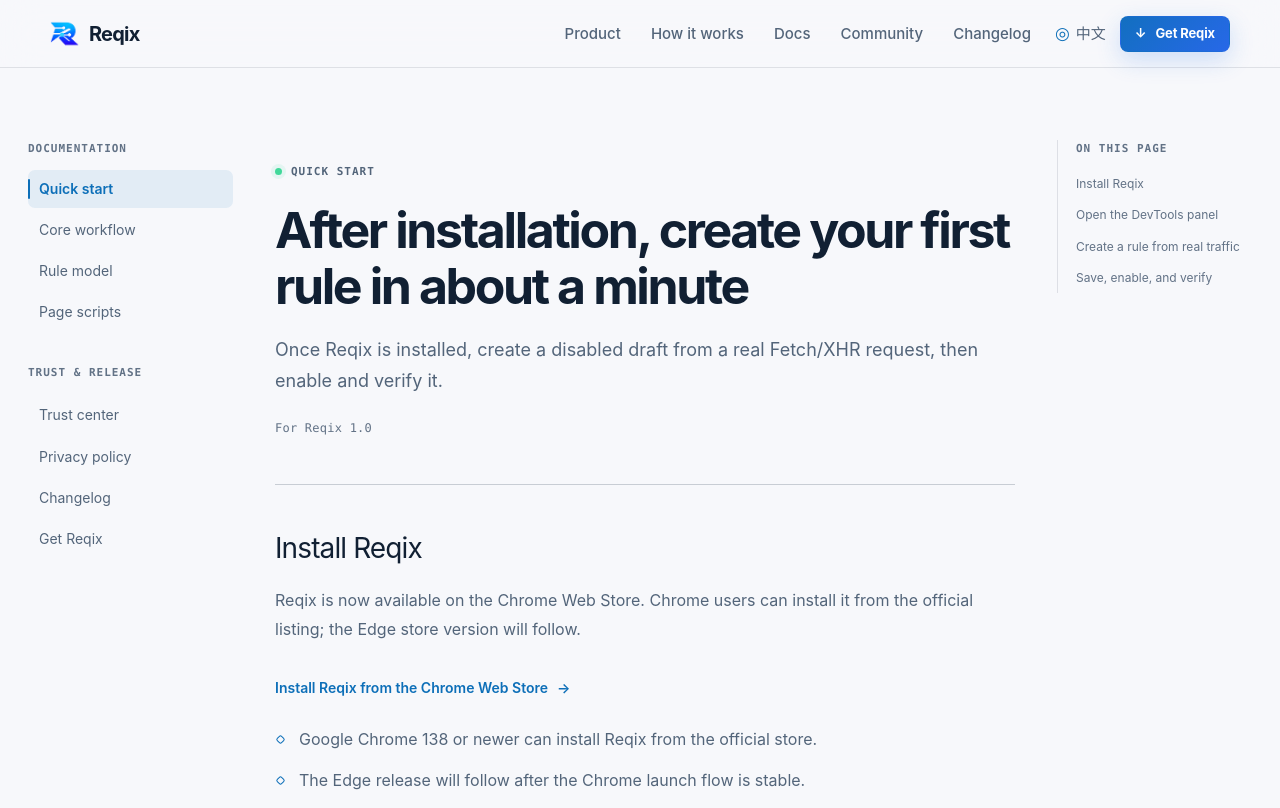
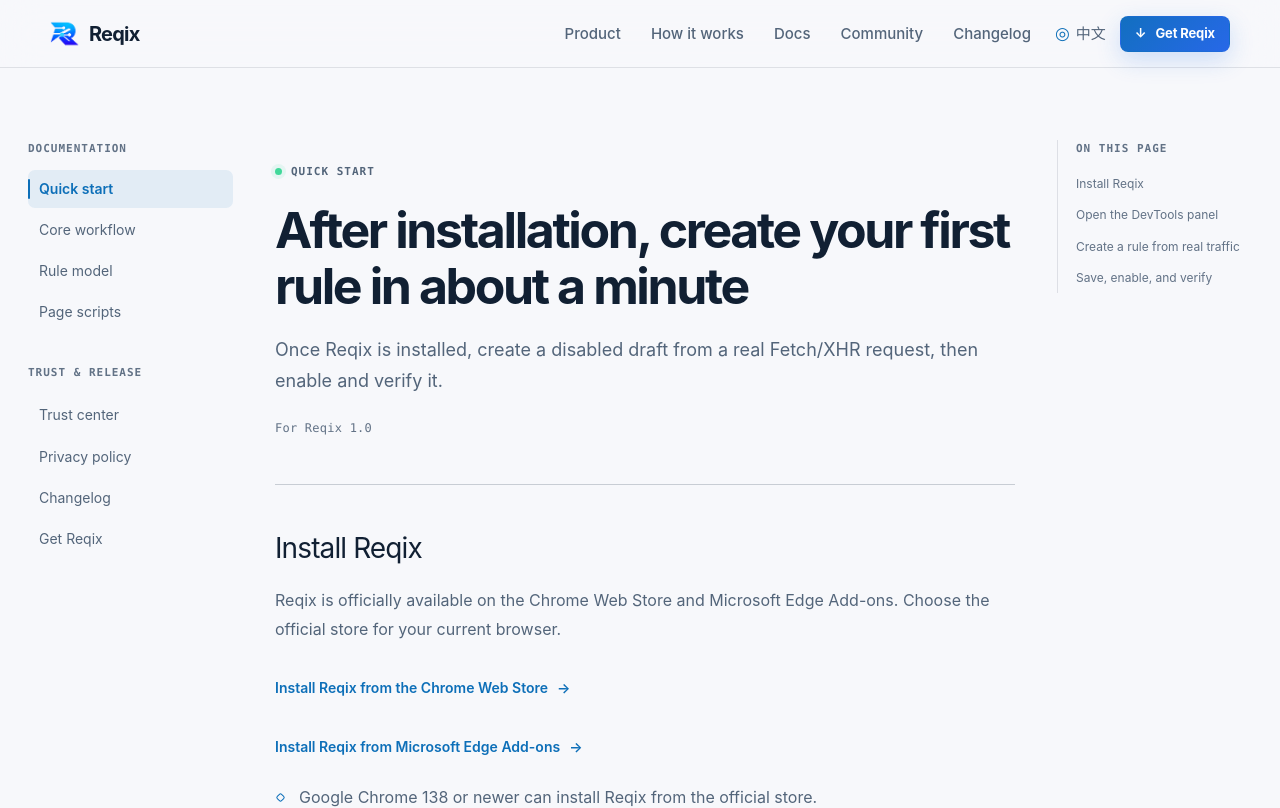
Before and after one commit to reqix-dev/reqix-website, a Next.js app: page /en/docs in a window 1280 px wide. Shown: the top 808 px of the page. Built offline with nearby package versions, Linux system fonts and the light colour scheme.

Commit message:
Publish Edge download option

```diff
--- a/app/globals.css
+++ b/app/globals.css
@@ -268,6 +268,8 @@
 .article-content > section { padding: 45px 0; border-bottom: 1px solid var(--border); scroll-margin-top: 92px; }
 .article-content h2 { margin: 0 0 20px; font-size: 28px; line-height: 1.3; letter-spacing: -.032em; }.article-content h3 { margin: 0; font-size: 17px; }.article-content p { margin: 0 0 17px; color: var(--text-soft); font-size: 16px; line-height: 1.82; }
 .article-content ul { margin: 22px 0; padding: 0; list-style: none; display: grid; gap: 13px; }.article-content ul li { position: relative; padding-left: 24px; color: var(--text-soft); font-size: 16px; line-height: 1.75; }.article-content ul li::before { content: ""; position: absolute; left: 2px; top: .7em; width: 7px; height: 7px; border: 1px solid var(--blue); border-radius: 2px; transform: rotate(45deg); }
+.article-download-action { margin: 25px 0 0 !important; }
+.article-download-link { min-height: 48px; padding-inline: 21px; font-size: 16px; font-weight: 720; }
 .article-steps { margin: 27px 0; padding: 0; list-style: none; display: grid; gap: 12px; }.article-steps li { display: grid; grid-template-columns: 42px 1fr; gap: 16px; padding: 19px; border: 1px solid var(--border); border-radius: 10px; background: var(--surface); }.article-steps li > span { width: 32px; height: 32px; display: grid; place-items: center; border-radius: 7px; background: var(--blue-soft); color: var(--blue); font-family: var(--font-mono); font-size: 11px; }.article-steps p { margin: 6px 0 0; font-size: 15px; line-height: 1.7; }
 .code-block { margin: 26px 0; overflow: hidden; border: 1px solid var(--border-strong); border-radius: 10px; background: #08111e; color: #b9cee5; }
 .code-bar { height: 39px; display: flex; align-items: center; gap: 5px; padding: 0 13px; border-bottom: 1px solid rgba(148,163,184,.12); background: #0d1827; }.code-bar span { width: 6px; height: 6px; border-radius: 50%; background: #3a485d; }.code-bar b { margin-left: 6px; color: #7d8da2; font-family: var(--font-mono); font-size: 11px; font-weight: 500; }.code-block pre { margin: 0; padding: 21px 23px; overflow-x: auto; font-family: var(--font-mono); font-size: 13px; line-height: 1.8; }
--- a/app/site-content.ts
+++ b/app/site-content.ts
@@ -2,6 +2,8 @@
 
 export const CHROME_WEB_STORE_URL =
   "https://chromewebstore.google.com/detail/reqix-intercept-modify-mo/jglhpmlcngcdkkdfjphlgfgbdabckfji";
+export const EDGE_ADDONS_URL =
+  "https://microsoftedge.microsoft.com/addons/detail/reqix%EF%BC%9A%E6%8B%A6%E6%88%AA%E3%80%81%E4%BF%AE%E6%94%B9%E4%B8%8E-mock-http-%E8%AF%B7%E6%B1%82/jaiphjpnbgpfgnikcpbpaceojfggdcii";
 
 export type ArticleId =
   | "getting-started"
@@ -269,12 +271,15 @@
       {
         title: "安装 Reqix",
         paragraphs: [
-          "Reqix 已在 Chrome Web Store 正式发布。Chrome 用户可以通过官方商店页面直接安装；Edge 商店版本将在后续提供。",
+          "Reqix 已在 Chrome Web Store 和 Microsoft Edge Add-ons 正式发布，请根据当前浏览器选择对应的官方商店安装。",
         ],
-        links: [{ label: "前往 Chrome Web Store 安装 Reqix", href: CHROME_WEB_STORE_URL }],
+        links: [
+          { label: "前往 Chrome Web Store 安装 Reqix", href: CHROME_WEB_STORE_URL },
+          { label: "前往 Microsoft Edge Add-ons 安装 Reqix", href: EDGE_ADDONS_URL },
+        ],
         items: [
           "Google Chrome 138 及以上版本可通过官方商店安装。",
-          "Edge 版本将在 Chrome 首发流程稳定后跟进。",
+          "Microsoft Edge 138 及以上版本可通过官方商店安装。",
           "不要从非官方镜像下载或安装 Reqix。",
         ],
       },
@@ -457,21 +462,21 @@
     eyebrow: "更新记录",
     title: "Reqix 的变化，保持透明",
     description: "记录用户可感知的新增能力、行为调整和重要修复。",
-    updated: "当前发布通道：Chrome Web Store",
+    updated: "当前发布通道：Chrome Web Store · Microsoft Edge Add-ons",
     sections: [
-      { title: "1.0.0 · 已发布", items: ["DevTools 查看 Fetch/XHR 详情，并按 URL、路径或名称搜索，支持单条与批量创建规则。", "统一的请求匹配、请求修改、Redirect、取消、响应 Mock、Header 修改和延迟处理链。", "Popup 提供网站或全站开关、命中规则、页面脚本、快捷创建和请求录制入口。", "首次开启请求接管前披露本地数据处理范围并要求明确确认。", "页面脚本支持 URL、生命周期和运行环境设置，并提供导入、导出与权限指引。", "配置导入导出、匹配冲突提示、本地隐私说明与中英文界面。"], links: [{ label: "在 Chrome Web Store 查看 Reqix", href: CHROME_WEB_STORE_URL }] },
+      { title: "1.0.0 · 已发布", items: ["DevTools 查看 Fetch/XHR 详情，并按 URL、路径或名称搜索，支持单条与批量创建规则。", "统一的请求匹配、请求修改、Redirect、取消、响应 Mock、Header 修改和延迟处理链。", "Popup 提供网站或全站开关、命中规则、页面脚本、快捷创建和请求录制入口。", "首次开启请求接管前披露本地数据处理范围并要求明确确认。", "页面脚本支持 URL、生命周期和运行环境设置，并提供导入、导出与权限指引。", "配置导入导出、匹配冲突提示、本地隐私说明与中英文界面。"], links: [{ label: "在 Chrome Web Store 查看 Reqix", href: CHROME_WEB_STORE_URL }, { label: "在 Microsoft Edge Add-ons 查看 Reqix", href: EDGE_ADDONS_URL }] },
       { title: "发布原则", paragraphs: ["Reqix 已公开发布。后续涉及规则格式、存储结构或消息协议的调整，会同步评估已发布配置的兼容性和升级路径。"] },
     ],
   },
   download: {
     eyebrow: "获取 Reqix",
     title: "选择你的 Chromium 浏览器",
-    description: "Reqix 已在 Chrome Web Store 正式发布。请通过官方商店页面安装，避免来源不明的分发包。",
+    description: "Reqix 已在 Chrome Web Store 和 Microsoft Edge Add-ons 正式发布。请选择当前浏览器对应的官方商店安装。",
     updated: "支持 Chrome 138+ 与 Edge 138+",
     sections: [
-      { title: "Chrome Web Store", paragraphs: ["Chrome 版本已正式发布，可通过下方官方商店页面安装并接收后续更新。"], links: [{ label: "前往 Chrome Web Store 安装 Reqix", href: CHROME_WEB_STORE_URL }], note: "已发布" },
-      { title: "Microsoft Edge Add-ons", paragraphs: ["Edge 使用相同的 Chromium Manifest V3 实现。Edge 商店链接会在 Chrome 首发流程稳定后补充。"], note: "计划跟进" },
-      { title: "安装安全", items: ["只使用本页公布的 Chrome Web Store 或 Microsoft Edge Add-ons 正式链接。", "不要从第三方镜像、网盘或非官方安装包获取 Reqix。", "目前公开安装入口为上方 Chrome Web Store 页面；Edge 商店链接尚未提供。"] },
+      { title: "Chrome Web Store", paragraphs: ["使用 Google Chrome 时，通过 Chrome Web Store 安装 Reqix，并自动接收后续版本更新。"], links: [{ label: "在 Chrome Web Store 下载 Reqix", href: CHROME_WEB_STORE_URL }] },
+      { title: "Microsoft Edge Add-ons", paragraphs: ["使用 Microsoft Edge 时，通过 Edge 扩展商店安装 Reqix，并自动接收后续版本更新。"], links: [{ label: "在 Microsoft Edge Add-ons 下载 Reqix", href: EDGE_ADDONS_URL }] },
+      { title: "安装安全", items: ["只使用本页公布的 Chrome Web Store 或 Microsoft Edge Add-ons 正式链接。", "不要从第三方镜像、网盘或非官方安装包获取 Reqix。", "根据当前浏览器选择对应商店，避免安装来源不明或未经验证的版本。"] },
       { title: "平台范围", paragraphs: ["Reqix 只对现代 Google Chrome 与 Microsoft Edge 提供正式兼容保证。Firefox、Safari、Brave、Opera 及其它浏览器当前不在支持范围内。"] },
     ],
   },
@@ -485,7 +490,7 @@
       "Once Reqix is installed, create a disabled draft from a real Fetch/XHR request, then enable and verify it.",
     updated: "For Reqix 1.0",
     sections: [
-      { title: "Install Reqix", paragraphs: ["Reqix is now available on the Chrome Web Store. Chrome users can install it from the official listing; the Edge store version will follow."], links: [{ label: "Install Reqix from the Chrome Web Store", href: CHROME_WEB_STORE_URL }], items: ["Google Chrome 138 or newer can install Reqix from the official store.", "The Edge release will follow after the Chrome launch flow is stable.", "Do not install Reqix from unofficial mirrors or packages."] },
+      { title: "Install Reqix", paragraphs: ["Reqix is officially available on the Chrome Web Store and Microsoft Edge Add-ons. Choose the official store for your current browser."], links: [{ label: "Install Reqix from the Chrome Web Store", href: CHROME_WEB_STORE_URL }, { label: "Install Reqix from Microsoft Edge Add-ons", href: EDGE_ADDONS_URL }], items: ["Google Chrome 138 or newer can install Reqix from the official store.", "Microsoft Edge 138 or newer can install Reqix from the official store.", "Do not install Reqix from unofficial mirrors or packages."] },
       { title: "Open the DevTools panel", steps: [{ title: "Open the target page", body: "Navigate to the application you want to integrate or mock." }, { title: "Open Reqix first", body: "Open browser DevTools and select the Reqix panel." }, { title: "Trigger the request again", body: "Reload the page or repeat the action so the panel can display newly completed Fetch/XHR." }], note: "Reqix currently shows Fetch/XHR only. Open the panel before reloading or triggering the request." },
       { title: "Create a rule from real traffic", paragraphs: ["Select a request and choose mock, request rewrite, redirect, cancel, or delay. Reqix pre-fills the request data that applies to the selected scenario; review every generated match condition and action before saving."], items: ["Single-create opens the rule editor for immediate review.", "Batch-created rules are disabled drafts by default.", "A request that already matched a rule links directly to that rule instead."] },
       { title: "Save, enable, and verify", steps: [{ title: "Review match scope", body: "Check the URL, method, and page scope." }, { title: "Configure actions", body: "Enable only the request, route, and response stages you need." }, { title: "Enable the rule", body: "Enable interception for the current site or all sites and enable the rule. If it is inside a group, every group in its path must also be enabled." }, { title: "Request again", body: "Return to the page and check the actual hit in Popup, or inspect the rule-match preview in DevTools." }] },
@@ -568,21 +573,21 @@
     eyebrow: "Changelog",
     title: "Reqix changes, recorded clearly",
     description: "User-visible capabilities, behavior changes, and important fixes.",
-    updated: "Release channel: Chrome Web Store",
+    updated: "Release channels: Chrome Web Store · Microsoft Edge Add-ons",
     sections: [
-      { title: "1.0.0 · Released", items: ["Inspect Fetch/XHR details in DevTools, search by URL, path, or name, and create one rule or a batch.", "One pipeline for matching, request rewrites, redirects, cancellation, response mocks, header changes, and delays.", "A lightweight Popup for per-site or all-site state, matched rules, page scripts, quick creation, and request recording.", "Local-data disclosure and explicit confirmation before request interception is enabled for the first time.", "Page scripts with URL, lifecycle, and execution-world settings plus import, export, and permission guidance.", "Configuration import and export, match-conflict warnings, local privacy information, and Chinese/English UI."], links: [{ label: "View Reqix on the Chrome Web Store", href: CHROME_WEB_STORE_URL }] },
+      { title: "1.0.0 · Released", items: ["Inspect Fetch/XHR details in DevTools, search by URL, path, or name, and create one rule or a batch.", "One pipeline for matching, request rewrites, redirects, cancellation, response mocks, header changes, and delays.", "A lightweight Popup for per-site or all-site state, matched rules, page scripts, quick creation, and request recording.", "Local-data disclosure and explicit confirmation before request interception is enabled for the first time.", "Page scripts with URL, lifecycle, and execution-world settings plus import, export, and permission guidance.", "Configuration import and export, match-conflict warnings, local privacy information, and Chinese/English UI."], links: [{ label: "View Reqix on the Chrome Web Store", href: CHROME_WEB_STORE_URL }, { label: "View Reqix on Microsoft Edge Add-ons", href: EDGE_ADDONS_URL }] },
       { title: "Release principle", paragraphs: ["Reqix is publicly available. Future changes to rule formats, storage structures, or message protocols will account for compatibility and upgrade paths for published configurations."] },
     ],
   },
   download: {
     eyebrow: "Get Reqix",
     title: "Choose your Chromium browser",
-    description: "Reqix is now available on the Chrome Web Store. Install it from the official listing and avoid untrusted packages.",
+    description: "Reqix is officially available on the Chrome Web Store and Microsoft Edge Add-ons. Choose the official store for your current browser.",
     updated: "Supports Chrome 138+ and Edge 138+",
     sections: [
-      { title: "Chrome Web Store", paragraphs: ["The Chrome version is officially available. Install it from the verified store listing below to receive future updates."], links: [{ label: "Install Reqix from the Chrome Web Store", href: CHROME_WEB_STORE_URL }], note: "Available" },
-      { title: "Microsoft Edge Add-ons", paragraphs: ["Edge uses the same Chromium Manifest V3 implementation. Its store listing will follow after the Chrome release flow is stable."], note: "Planned" },
-      { title: "Installation safety", items: ["Use only the official Chrome Web Store or Microsoft Edge Add-ons links published on this page.", "Do not download Reqix from third-party mirrors, file-sharing services, or unofficial packages.", "The Chrome Web Store listing above is the current public installation channel; an Edge store link is not yet available."] },
+      { title: "Chrome Web Store", paragraphs: ["If you use Google Chrome, install Reqix from the Chrome Web Store to receive future updates automatically."], links: [{ label: "Download Reqix from the Chrome Web Store", href: CHROME_WEB_STORE_URL }] },
+      { title: "Microsoft Edge Add-ons", paragraphs: ["If you use Microsoft Edge, install Reqix from the Edge Add-ons store to receive future updates automatically."], links: [{ label: "Download Reqix from Microsoft Edge Add-ons", href: EDGE_ADDONS_URL }] },
+      { title: "Installation safety", items: ["Use only the official Chrome Web Store or Microsoft Edge Add-ons links published on this page.", "Do not download Reqix from third-party mirrors, file-sharing services, or unofficial packages.", "Choose the store for your current browser and avoid unverified distributions."] },
       { title: "Platform scope", paragraphs: ["Reqix formally supports modern Google Chrome and Microsoft Edge only. Firefox, Safari, Brave, Opera, and other browsers are currently outside the support scope."] },
     ],
   },
--- a/app/site.tsx
+++ b/app/site.tsx
@@ -1,7 +1,6 @@
 import type { ReactNode } from "react";
 import Image from "next/image";
 import {
-  CHROME_WEB_STORE_URL,
   articleOrder,
   articlePaths,
   getArticle,
@@ -68,7 +67,7 @@
             <span className="language-icon" aria-hidden="true">◎</span>
             <span lang={locale === "zh" ? "en" : "zh-CN"}>{locale === "zh" ? "EN" : "中文"}</span>
           </a>
-          <a className="button button-small button-primary desktop-download" href={CHROME_WEB_STORE_URL}>
+          <a className="button button-small button-primary desktop-download" href={link("/download")}>
             <span aria-hidden="true">↓</span>
             {t.download}
           </a>
@@ -78,7 +77,7 @@
             </summary>
             <nav aria-label={locale === "zh" ? "移动端导航" : "Mobile navigation"}>
               {nav}
-              <a className="mobile-download-link" href={CHROME_WEB_STORE_URL}>{t.download}</a>
+              <a className="mobile-download-link" href={link("/download")}>{t.download}</a>
             </nav>
           </details>
         </div>
@@ -361,7 +360,7 @@
               <section key={section.title} id={`section-${sectionIndex + 1}`}>
                 <h2>{section.title}</h2>
                 {section.paragraphs?.map((paragraph) => <p key={paragraph}>{paragraph}</p>)}
-                {section.links?.map((item) => <p key={item.href}><a className="text-link" href={item.href}>{item.label}<span aria-hidden="true">→</span></a></p>)}
+                {section.links?.map((item) => <p className={id === "download" ? "article-download-action" : undefined} key={item.href}><a className={id === "download" ? "button button-primary article-download-link" : "text-link"} href={item.href}>{item.label}<span aria-hidden="true">→</span></a></p>)}
                 {section.steps && <ol className="article-steps">{section.steps.map((step) => <li key={step.title}><span>{String(section.steps!.indexOf(step) + 1).padStart(2, "0")}</span><div><h3>{step.title}</h3><p>{step.body}</p></div></li>)}</ol>}
                 {section.items && <ul>{section.items.map((item) => <li key={item}>{item}</li>)}</ul>}
                 {section.code && <div className="code-block"><div className="code-bar"><span></span><span></span><span></span><b>{locale === "zh" ? "终端 / 示例" : "Terminal / example"}</b></div><pre><code>{section.code}</code></pre></div>}
```
Also changed, not shown: 2 other files (tests, documents, lock files or other folders).
